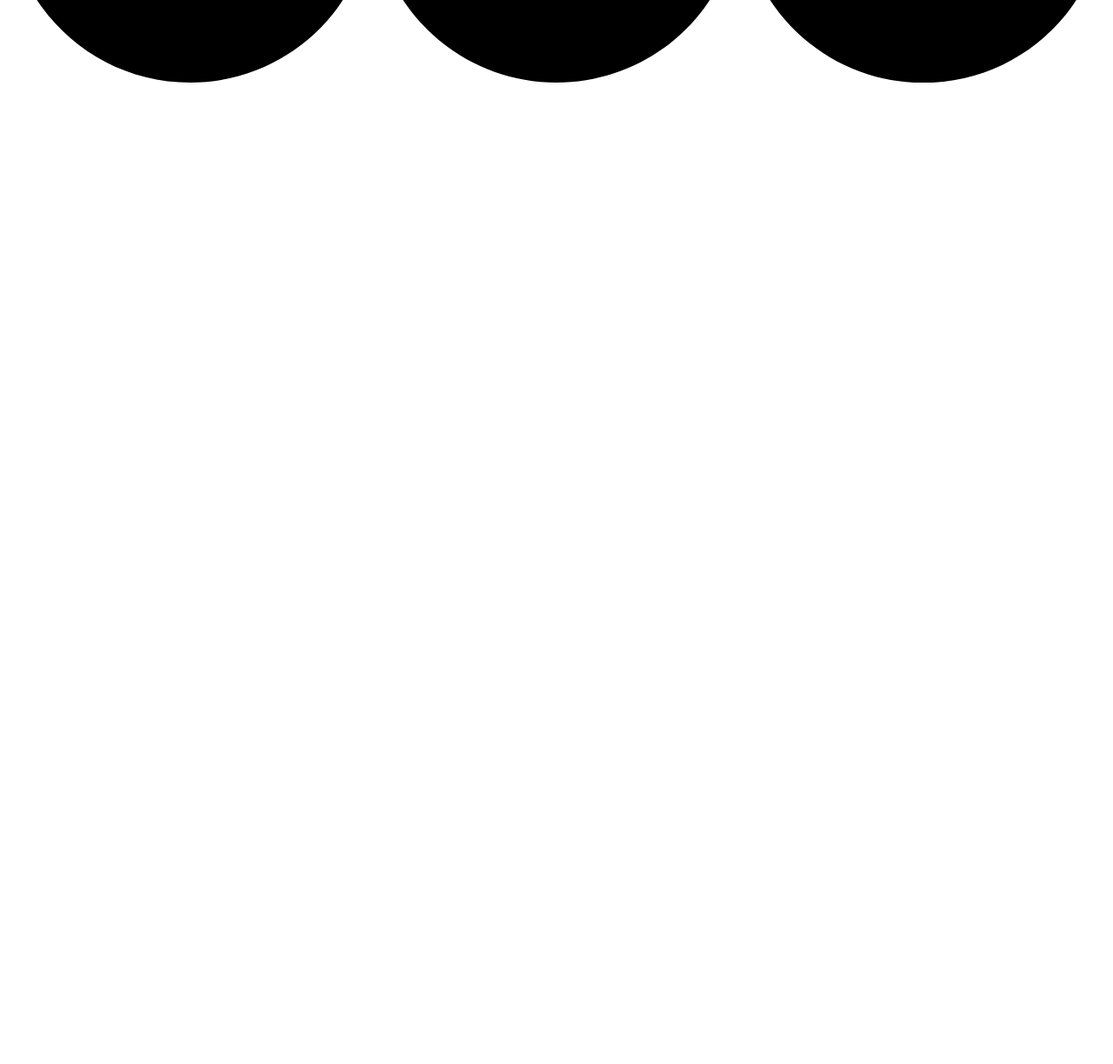
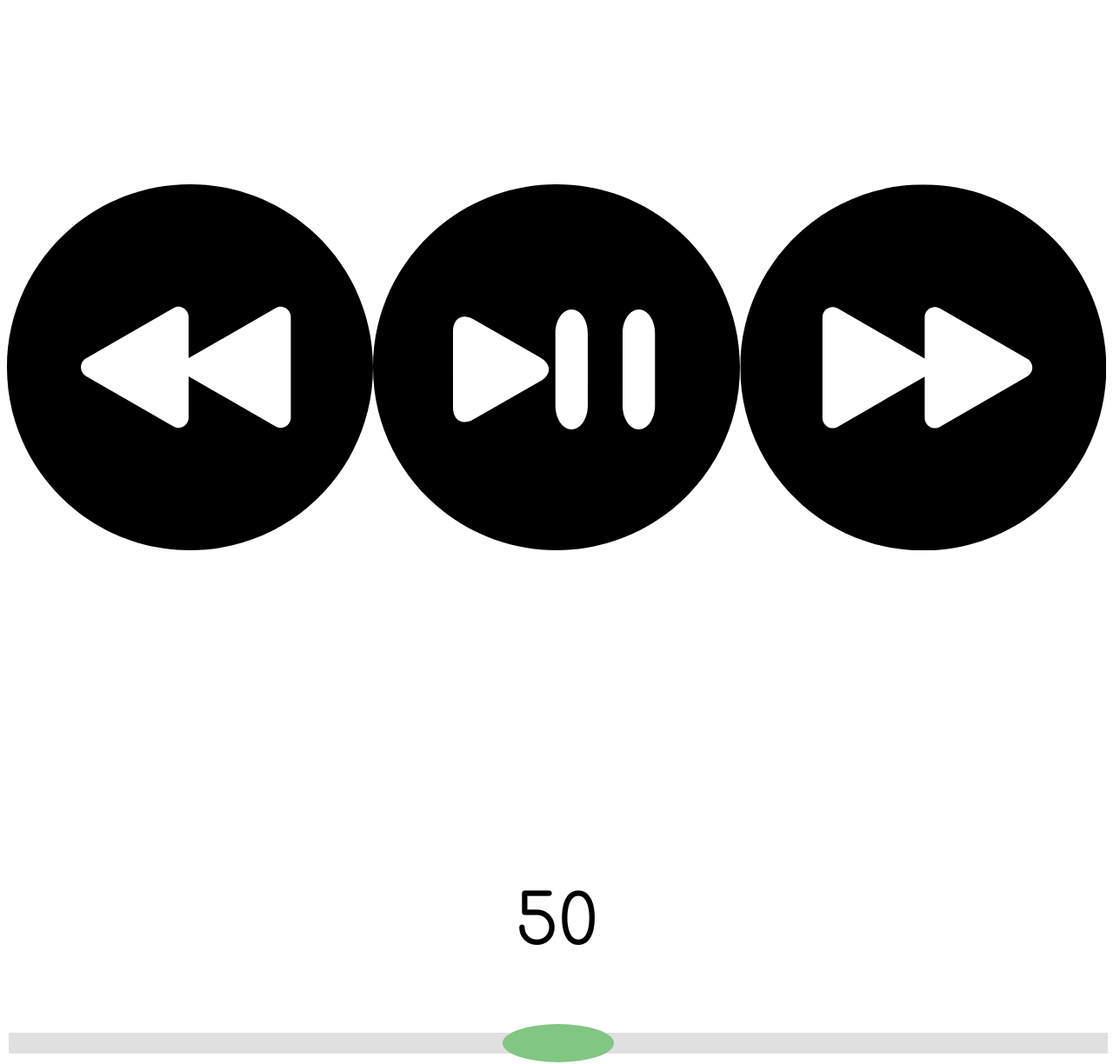
Before and after one commit to frankye8998/Phoney-Slideshow, a plain HTML site: page control.html in a window 1280 px wide. Shown: the part 500-1724 px from the top of the page at 87% size. Before the commit the page ends 800 px from the top, so only its background shows below. Drawn offline with Linux system fonts and the light colour scheme.

Commit message:
Added volume slider

```diff
--- a/control.html
+++ b/control.html
@@ -11,17 +11,19 @@
 .song-text {
   font-family: 'Comfortaa';
   text-align: center;
-  font-size: 3.5em;
+  font-size: 4.5em;
   white-space: nowrap;
 }
 .song-text-div {
   height: 20%;
   display:block;
+  margin-top: 15%;
+  margin-bottom:35%;
 }
 /* Three image containers (use 25% for four, and 50% for two, etc) */
 .column {
   float: left;
-  width: 33.33%;
+  width: 33.33333%;
 }
 
 /* Clear floats after image containers */
@@ -29,6 +31,7 @@
   content: "";
   clear: both;
   display: table;
+  margin-bottom: 30%;
 }
 #forward {
   -webkit-transform: rotate(180deg);     /* Chrome and other webkit browsers */
@@ -39,6 +42,44 @@
 
   /* IE8 and below */
   filter: progid:DXImageTransform.Microsoft.Matrix(M11=-1, M12=0, M21=0, M22=-1, DX=0, DY=0, SizingMethod='auto expand');
+}
+
+.slidecontainer {
+  width: 100%;
+}
+
+.slider {
+  -webkit-appearance: none;
+  width: 100%;
+  height: 3vh;
+  border-radius: 1px;
+  background: #d3d3d3;
+  outline: none;
+  opacity: 0.7;
+  -webkit-transition: .2s;
+  transition: opacity .2s;
+}
+
+.slider:hover {
+  opacity: 1;
+}
+
+.slider::-webkit-slider-thumb {
+  -webkit-appearance: none;
+  appearance: none;
+  width: 10vw;
+  height: 5.5vh;
+  border-radius: 50%;
+  background: #4CAF50;
+  cursor: pointer;
+}
+
+.slider::-moz-range-thumb {
+  width: 10vw;
+  height: 5.5vh;
+  border-radius: 50%;
+  background: #4CAF50;
+  cursor: pointer;
 }
 </style>
 </head>
@@ -57,6 +98,19 @@
     <img id="forward" src="/static/back.svg" alt="Mountains" style="width:100%">
   </div>
 </div>
+<div class="slidecontainer">
+  <p id="demo" style="text-align:center;font-family:Comfortaa;font-size:5em;"></p>
+  <input type="range" min="0" max="100" value="50" class="slider" id="myRange">
+</div>
+<script>
+var slider = document.getElementById("myRange");
+var output = document.getElementById("demo");
+output.innerHTML = slider.value;
+
+slider.oninput = function() {
+  output.innerHTML = this.value;
+}
+</script>
 
 </body>
 </html>
```
